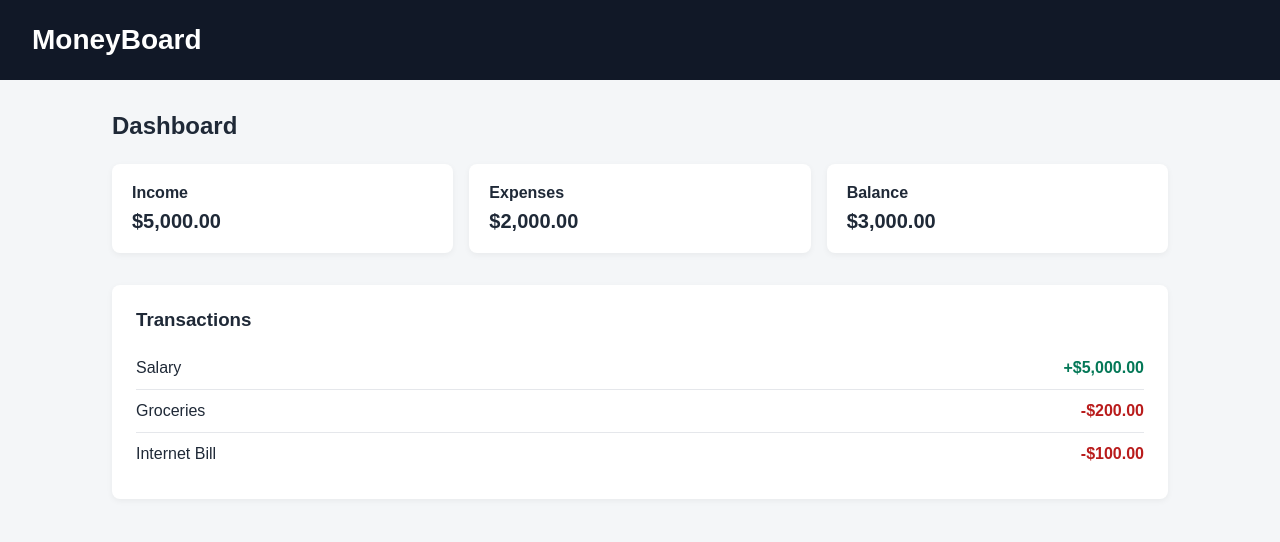
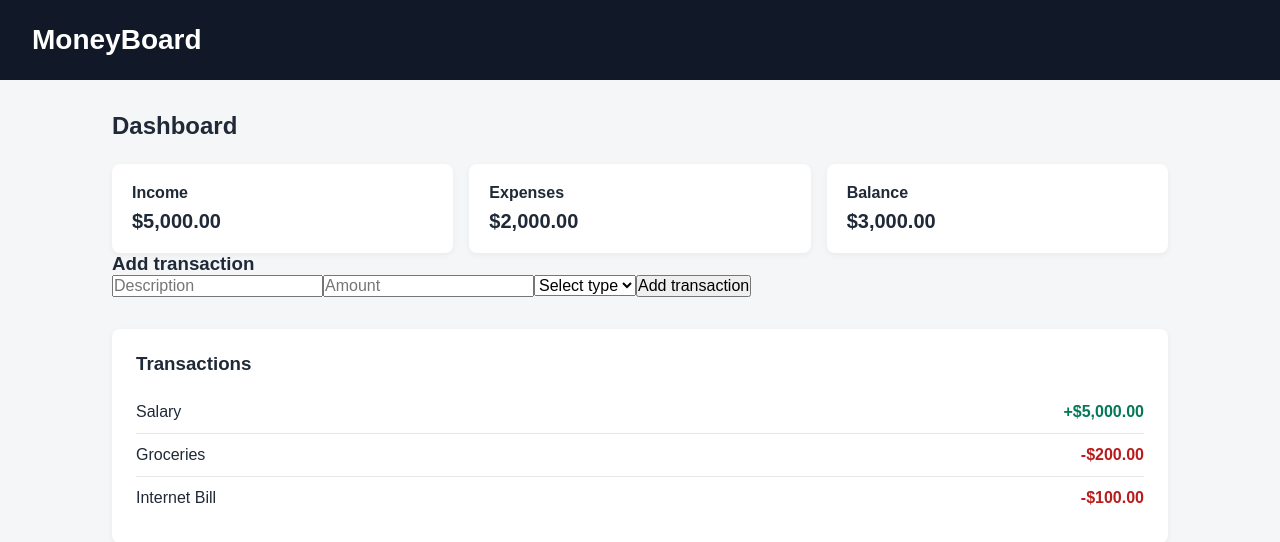
Before and after one commit to CaceresEly/MoneyBoard, a React (Vite) app: page / in a window 1280 px wide. Shown: the top 542 px of the page. Built offline with nearby package versions, Linux system fonts and the light colour scheme.

Commit message:
feat: add transaction form component

```diff
--- /dev/null
+++ b/src/components/TransactionForm.jsx
@@ -0,0 +1,23 @@
+function TransactionForm() {
+  return (
+    <form className="transaction-form">
+      <h3>Add transaction</h3>
+
+      <input type="text" placeholder="Description" />
+
+      <input type="number" placeholder="Amount" />
+
+      <select defaultValue="">
+        <option value="" disabled>
+          Select type
+        </option>
+        <option value="income">Income</option>
+        <option value="expense">Expense</option>
+      </select>
+
+      <button type="submit">Add transaction</button>
+    </form>
+  )
+}
+
+export default TransactionForm
--- a/src/pages/Dashboard.jsx
+++ b/src/pages/Dashboard.jsx
@@ -2,6 +2,7 @@ import SummaryCard from '../components/SummaryCard'
 import TransactionList from '../components/TransactionList'
 import { summaryData } from '../data/summaryData'
 import { transactionsData } from '../data/transactionsData'
+import TransactionForm from '../components/TransactionForm'
 
 function Dashboard() {
   return (
@@ -14,6 +15,7 @@ function Dashboard() {
         ))}
       </div>
 
+      <TransactionForm />
       <TransactionList transactions={transactionsData} />
     </section>
   )
```
